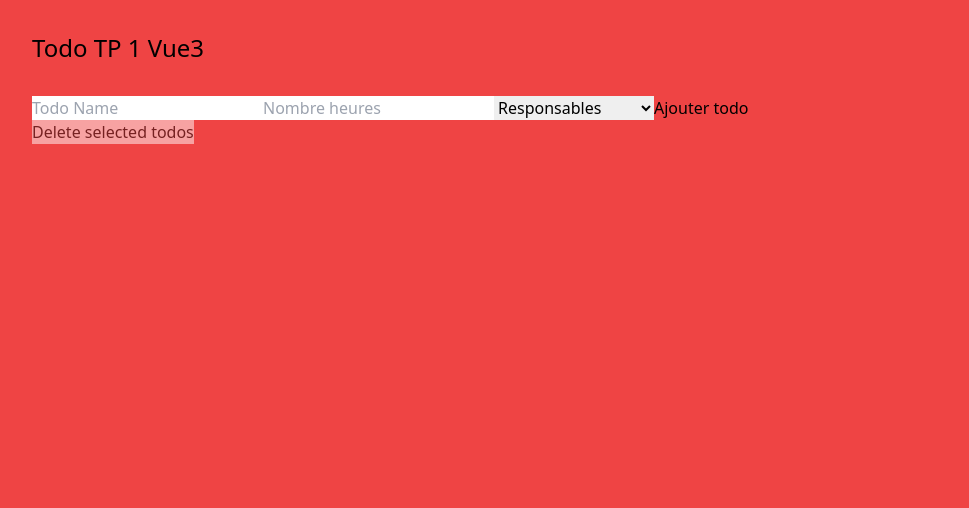
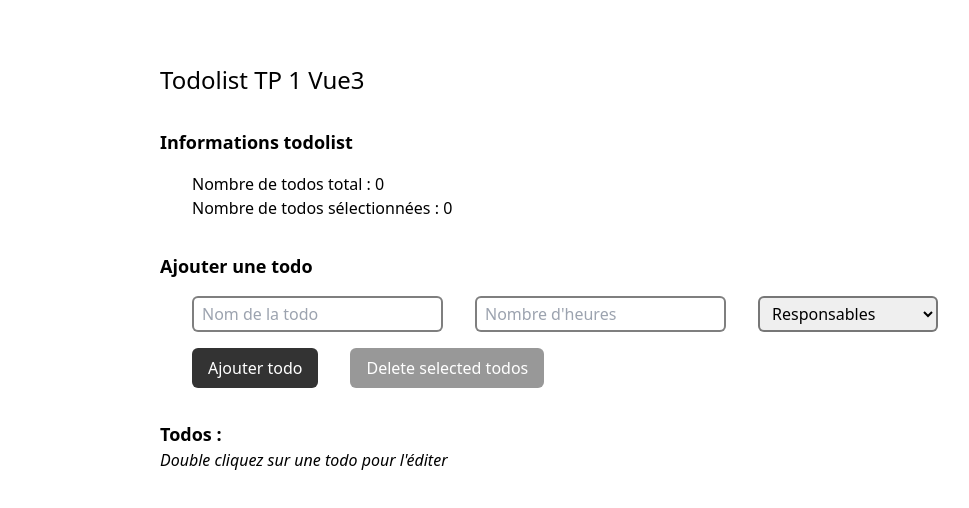
Before and after one commit to Junevice/VueJs_todoTP_MineurM1, a Vue app: page / in a window 1280 px wide. Shown: the top 508 px of the page, without its empty margins (96-1065 px from the left). Built offline with nearby package versions, Linux system fonts and the light colour scheme; what @meforma/vue-toaster would draw is missing.

Commit message:
Minor fixes and design

```diff
--- a/src/components/Todo.vue
+++ b/src/components/Todo.vue
@@ -1,26 +1,34 @@
 <template>
-    <div class="flex" @dblclick="toggleIsModified(true)" v-if="!isModified">
-        <span>{{ name }}</span>
-        <span>{{ responsableStore.responsables.find(res => res.id == responsableId).name }}</span>
-        <span>{{ nbHours }}</span>
-        <div @click="todoStore.toggleSelect(name)">
-            <input class="pointer-events-none" type="checkbox" :checked="isSelected">
+    <div class="flex flex-col border-2 border-black/50 max-w-[500px] px-8 py-4 rounded-md cursor-cell" @dblclick="toggleIsModified(true)" v-if="!isModified">
+        <p><span class="italic">Nom de la todo : </span>{{ name }}</p>
+        <p><span class="italic">Nombre d'heures estimé : </span>{{ nbHours }} heures</p>
+        <p><span class="italic">Nom responsable : </span>{{ responsableStore.responsables.find(res => res.id == responsableId).name }} </p>
+        <div class="flex justify-end">
+            <div @click="todoStore.toggleSelect(name)" class="cursor-pointer">
+                <input class="pointer-events-none" type="checkbox" :checked="isSelected">
+            </div>
         </div>
     </div>
 
     <!-- Edition -->
-    <div class="flex gap-4" v-else>
+    <div class="flex flex-col border-2 border-black/50 max-w-[800px] px-8 py-4 rounded-md" v-else>
         <form action="" @submit.prevent="submitEdition(name, form)">
-            <input type="text" v-model="editionForm.name">
-            <input type="text" v-model="editionForm.nbHours">
-            <select name="" id="" v-model="editionForm.responsableId">
-                <option value="" disabled selected>Responsables</option>
-                <option :value="responsable.id" v-for="responsable in responsableStore.responsables" :key="responsable.id">{{ responsable.name }}</option>
-            </select>
-            <button type="submit">Edit todo</button>
+            <div class="ml-8">
+                <div class="flex gap-8 my-4">
+                    <input type="text" class="border-2 border-black/50 rounded-md px-2 py-1" v-model="editionForm.name">
+                    <input type="text" class="border-2 border-black/50 rounded-md px-2 py-1" v-model="editionForm.nbHours">
+                    <select class="border-2 border-black/50 rounded-md px-2 py-1" v-model="editionForm.responsableId">
+                        <option value="" disabled selected>Responsables</option>
+                        <option :value="responsable.id" v-for="responsable in responsableStore.responsables" :key="responsable.id">{{ responsable.name }}</option>
+                    </select>
+                </div>
+                <div class="flex gap-8 my-4">
+                    <button type="submit" class="bg-black/80 text-white rounded-md px-4 py-2">Edit todo</button>
+                    <button class="bg-black/50 text-white rounded-md px-4 py-2" @click="toggleIsModified(false)">cancel</button>
+                </div>
+            </div>
+        </form>
 
-        </form>
-        <button @click="toggleIsModified(false)">cancel</button>
     </div>
 
 
@@ -79,7 +87,7 @@ const toggleIsModified = (bool) => {
 }
 
 const submitEdition = (name) =>{
-
+    // AJOUTER VERIFICATION NOUVEAU NOM
     const edition = todoStore.editTodo(name, editionForm)
     if(edition=='edited'){
         toggleIsModified(!isModified)
--- a/src/stores/todos.js
+++ b/src/stores/todos.js
@@ -15,9 +15,8 @@ export const useTodoStore = defineStore('todos', () => {
     const todos = ref([])
 
    const generalVerificationForm = (form) =>{
-    console.log(form)
     if(form.name && form.nbHours && form.responsableId){
-        if(!isNaN(Number(form.nbHours))){
+        if(!isNaN(Number(form.nbHours)) && Number(form.nbHours)>0){
             const responsableTodos = todos.value.filter(todo => todo.responsableId == form.responsableId)
             if(responsableTodos.length<3){
                 const responsableNbHours = responsableTodos.reduce((acc,todo)=>acc+todo.nbHours,Number(form.nbHours))
@@ -33,7 +32,7 @@ export const useTodoStore = defineStore('todos', () => {
             }
         }
         else{
-            throw new Error("Veuillez saisir un nombre pour le nombre d'heures.")
+            throw new Error("Veuillez saisir un nombre positif non nul pour le champs nombre d'heures.")
         }
     }
     else{
--- a/src/views/HomeView.vue
+++ b/src/views/HomeView.vue
@@ -1,22 +1,45 @@
 <template>
-  <main class="bg-red-500 w-full min-h-screen px-32 py-8">
-    <h1 class="text-2xl mb-8">Todo TP 1 Vue3</h1>
+  <main class="w-full min-h-screen px-64 py-16">
+    <h1 class="text-2xl mb-8">Todolist TP 1 Vue3</h1>
 
-    <form @submit.prevent="todoStore.addTodo()">
-      <input type="text" placeholder="Todo Name" v-model="todoStore.todoForm.name">
-      <input type="text" placeholder="Nombre heures" v-model="todoStore.todoForm.nbHours">
-      <select name="" id="" v-model="todoStore.todoForm.responsableId">
-        <option value="" disabled selected>Responsables</option>
-        <option :value="responsable.id" v-for="responsable in responsableStore.responsables" :key="responsable.id">{{ responsable.name }}</option>
-      </select>
-      <button type="submit">Ajouter todo</button>
+    <div class="my-8">
+      <h2 class="text-lg font-semibold mb-4">Informations todolist </h2>
+      <div class="ml-8">
+        <p>Nombre de todos total : <span v-text="todoStore.todos.length"></span></p>
+        <p>Nombre de todos sélectionnées : <span v-text="todoStore.todos.filter((todo=>todo.isSelected==true)).length"></span></p>
+      </div>
+    </div>
 
+    <form @submit.prevent="todoStore.addTodo()" class="my-8">
+      <h2 class="text-lg font-semibold mb-4">Ajouter une todo</h2>
+      <div class="ml-8">
+        <div class="flex gap-8 my-4">
+          <input type="text" class="border-2 border-black/50 rounded-md px-2 py-1" placeholder="Nom de la todo" v-model="todoStore.todoForm.name">
+          <input type="text" class="border-2 border-black/50 rounded-md px-2 py-1" placeholder="Nombre d'heures" v-model="todoStore.todoForm.nbHours">
+          <select class="border-2 border-black/50 rounded-md px-2 py-1" v-model="todoStore.todoForm.responsableId">
+            <option value="" disabled selected>Responsables</option>
+            <option :value="responsable.id" v-for="responsable in responsableStore.responsables" :key="responsable.id">{{ responsable.name }}</option>
+          </select>
+        </div>
+
+
+        <div class="flex gap-8 my-4">
+          <button type="submit" class="bg-black/80 text-white rounded-md px-4 py-2">Ajouter todo</button>
+          <button class="bg-black/80 text-white rounded-md px-4 py-2 disabled:opacity-50 " :disabled="todoStore.todos.every(todo=>todo.isSelected==false)" @click="todoStore.removeSelected">Delete selected todos</button>
+        </div>
+      </div>
     </form>
-    <button class="disabled:opacity-50 bg-white" :disabled="todoStore.todos.every(todo=>todo.isSelected==false)" @click="todoStore.removeSelected">Delete selected todos</button>
+
 
     <div>
-      <Todo v-for="todo in todoStore.todos" :name="todo.name" :responsableId="todo.responsableId" :nbHours="todo.nbHours" :isSelected="todo.isSelected" :key="todo.id"/>
+      <h2 class="text-lg font-semibold">Todos :</h2>
+      <h3 class="italic mb-4">Double cliquez sur une todo pour l'éditer</h3>
+      <div class="flex flex-col gap-4">
+        <Todo v-for="todo in todoStore.todos" :name="todo.name" :responsableId="todo.responsableId" :nbHours="todo.nbHours" :isSelected="todo.isSelected" :key="todo.id"/>
+      </div>
     </div>
+
+
   </main>
 </template>
 
@@ -29,5 +52,4 @@ const todoStore = useTodoStore()
 const responsableStore = useResponsableStore()
 
 
-
 </script>
```
